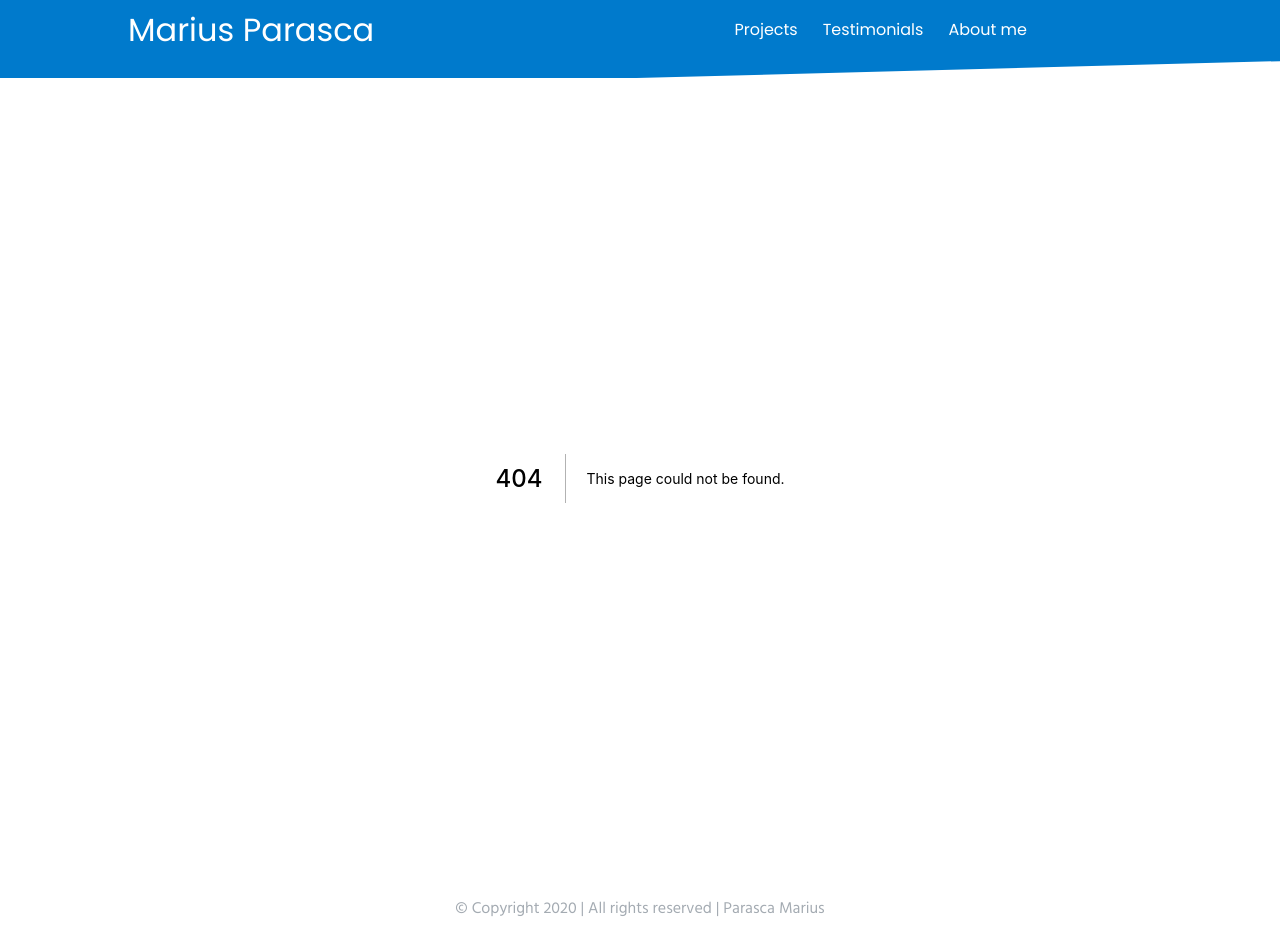
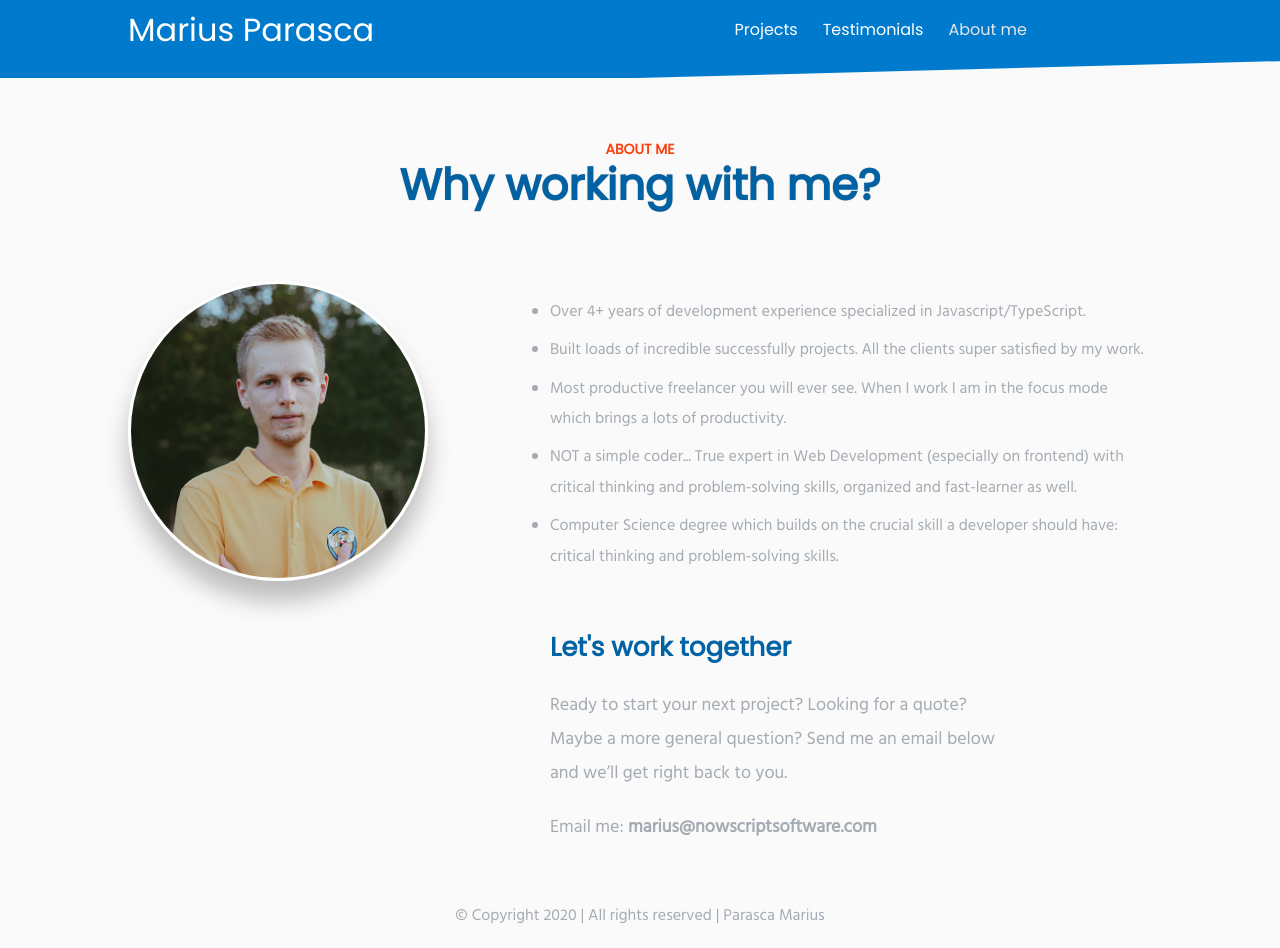
Before and after one commit to MariusParasca/portofolio, a Next.js app: page /about-me in a window 1280 px wide. Before the commit this address had no page. Built offline with nearby package versions, Linux system fonts and the light colour scheme.

Commit message:
about me page

```diff
--- /dev/null
+++ b/pages/about-me.js
@@ -0,0 +1,7 @@
+import AboutMe from 'components/pages/AboutMe/AboutMe';
+
+const AboutMePage = () => {
+  return <AboutMe />;
+};
+
+export default AboutMePage;
--- a/pages/projects.js
+++ b/pages/projects.js
@@ -1,11 +1,7 @@
 import Projects from 'components/pages/Projects/Projects';
 
 const ProjectsPage = () => {
-  return (
-    <div>
-      <Projects />
-    </div>
-  );
+  return <Projects />;
 };
 
 export default ProjectsPage;
--- a/pages/testimonials.js
+++ b/pages/testimonials.js
@@ -1,11 +1,7 @@
 const { default: Testimonials } = require('components/pages/Testimonials/Testimonials');
 
 const TestimonialsPage = () => {
-  return (
-    <div>
-      <Testimonials />
-    </div>
-  );
+  return <Testimonials />;
 };
 
 export default TestimonialsPage;
--- /dev/null
+++ b/src/components/pages/AboutMe/AboutMe.js
@@ -0,0 +1,75 @@
+import React from 'react';
+import PropTypes from 'prop-types';
+import Wrapper from 'components/shared/Wrapper/Wrapper';
+import { Avatar, makeStyles, Typography } from '@material-ui/core';
+import Fade from 'react-reveal/Fade';
+
+import classes from './AboutMe.module.css';
+import TitleSection from 'components/shared/TitleSection/TitleSection';
+import LetsWorkTogether from 'components/shared/LetsWorkTogether/LetsWorkTogether';
+
+const useStyles = makeStyles((theme) => ({
+  avatarRoot: {
+    width: 300,
+    height: 300,
+    border: '3px solid white',
+    boxShadow: '0 20px 25px rgb(0 0 0 / 25%)',
+    '&:hover': {
+      boxShadow: '0 20px 70px rgb(0 0 0 / 25%)',
+    },
+    [theme.breakpoints.down('sm')]: {
+      width: 240,
+      height: 240,
+    },
+  },
+}));
+
+const AboutMe = (props) => {
+  const styles = useStyles();
+
+  return (
+    <Wrapper>
+      <div className={classes.container}>
+        <TitleSection subTitle="ABOUT ME" title="Why working with me?" />
+        <Fade>
+          <div className={classes.content}>
+            <div className={classes.avatarContainer}>
+              <Avatar
+                alt="Parasca Marius"
+                classes={{
+                  root: styles.avatarRoot,
+                }}
+                src="/static/images/portrait.jpg"
+              />
+            </div>
+            <div>
+              <ul className={classes.textDescription}>
+                <li>Over 4+ years of development experience specialized in Javascript/TypeScript.</li>
+                <li>Built loads of incredible successfully projects. All the clients super satisfied by my work.</li>
+                <li>
+                  Most productive freelancer you will ever see. When I work I am in the focus mode which brings a lots
+                  of productivity.
+                </li>
+                <li>
+                  NOT a simple coder... True expert in Web Development (especially on frontend) with critical thinking
+                  and problem-solving skills, organized and fast-learner as well.
+                </li>
+                <li>
+                  Computer Science degree which builds on the crucial skill a developer should have: critical thinking
+                  and problem-solving skills.
+                </li>
+              </ul>
+              <div className={classes.workTogetherContainer}>
+                <LetsWorkTogether />
+              </div>
+            </div>
+          </div>
+        </Fade>
+      </div>
+    </Wrapper>
+  );
+};
+
+AboutMe.propTypes = {};
+
+export default AboutMe;
--- /dev/null
+++ b/src/components/pages/AboutMe/AboutMe.module.css
@@ -0,0 +1,34 @@
+.container {
+  min-height: calc(100vh - 84px - 62px);
+  padding-top: 60px;
+  padding-bottom: 40px;
+}
+
+.content {
+  display: flex;
+  justify-content: center;
+  margin-top: 70px;
+}
+
+.avatarContainer {
+  margin-right: 8%;
+}
+
+.textDescription {
+  color: rgb(164,171,178);
+  font-size: 16px;
+  line-height: 1.9;
+  font-family: 'Hind';
+  max-width: 650px;
+}
+
+.textDescription li {
+  margin-bottom: 8px;
+}
+
+.workTogetherContainer {
+  max-width: 450px;
+  margin-top: 55px;
+  margin-left:40px;
+  margin-right: auto;
+}
--- a/src/components/pages/Home/Home.module.css
+++ b/src/components/pages/Home/Home.module.css
@@ -1,9 +1,5 @@
 .overflowContainer {
   overflow: hidden;
-}
-
-.avatarContainer {
-  margin-left: 8%;
 }
 
 .quoteContainer {
--- /dev/null
+++ b/src/components/shared/LetsWorkTogether/LetsWorkTogether.js
@@ -0,0 +1,60 @@
+import React from 'react';
+import PropTypes from 'prop-types';
+import { makeStyles, Typography } from '@material-ui/core';
+
+const useStyles = makeStyles(() => ({
+  contactTextDescription: {
+    color: 'rgb(164,171,178)',
+    fontSize: 18,
+    lineHeight: 1.9,
+    fontFamily: 'Hind',
+  },
+  email: {
+    fontWeight: 600,
+    fontFamily: 'Hind',
+    color: 'rgb(164,171,178)',
+    fontSize: 18,
+    marginTop: 20,
+  },
+  contactTitleText: {
+    fontSize: 26,
+    color: '#0163A3',
+    lineHeight: '1.6em',
+    fontWeight: 700,
+    marginBottom: 20,
+  },
+}));
+
+const LetsWorkTogether = (props) => {
+  const { className } = props;
+
+  const styles = useStyles();
+
+  return (
+    <div>
+      <Typography variant="h3" className={styles.contactTitleText}>
+        Let's work together
+      </Typography>
+      <Typography variant="body1" className={styles.contactTextDescription}>
+        Ready to start your next project? Looking for a quote? Maybe a more general question? Send me an email below and
+        we’ll get right back to you.
+      </Typography>
+      <Typography variant="body1" className={styles.email}>
+        <Typography variant="body2" display="inline" className={styles.contactTextDescription}>
+          Email me:{' '}
+        </Typography>
+        marius@nowscriptsoftware.com
+      </Typography>
+    </div>
+  );
+};
+
+LetsWorkTogether.propTypes = {
+  className: PropTypes.string,
+};
+
+LetsWorkTogether.defaultProps = {
+  className: '',
+};
+
+export default LetsWorkTogether;
--- a/src/shared/routes.js
+++ b/src/shared/routes.js
@@ -1,3 +1,3 @@
 export const PROJECTS_ROUTE = '/projects';
 export const TESTIMONIALS_ROUTE = '/testimonials';
-export const ABOUT_ME_ROUTE = 'about-me';
+export const ABOUT_ME_ROUTE = '/about-me';
```
Also changed, not shown: pages/contact.js (deleted, +0 -9 lines), src/components/pages/Contact/Contact.js (deleted, +0 -16 lines), src/components/pages/Home/Home.js (+4 -68 lines), src/components/shared/LetsWorkTogether/LetsWorkTogether.module.css (added).
